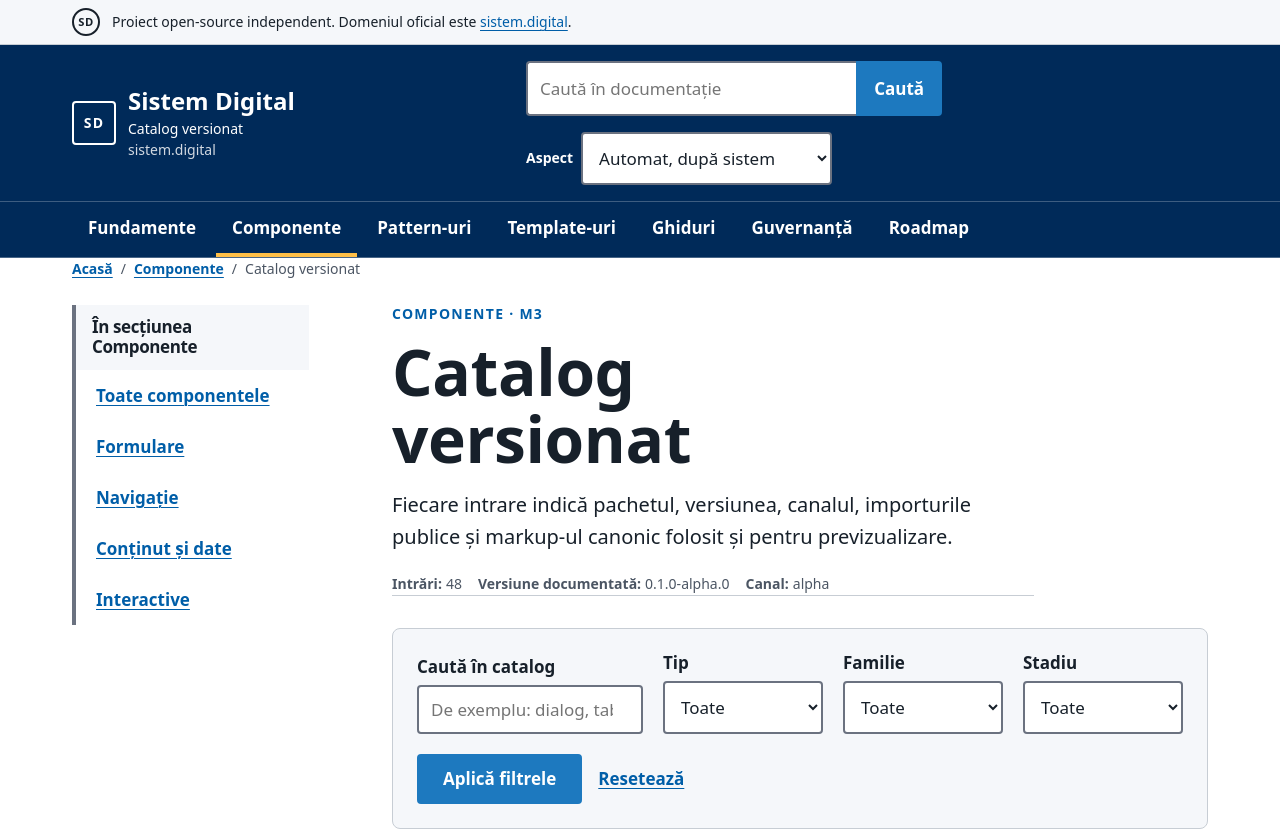
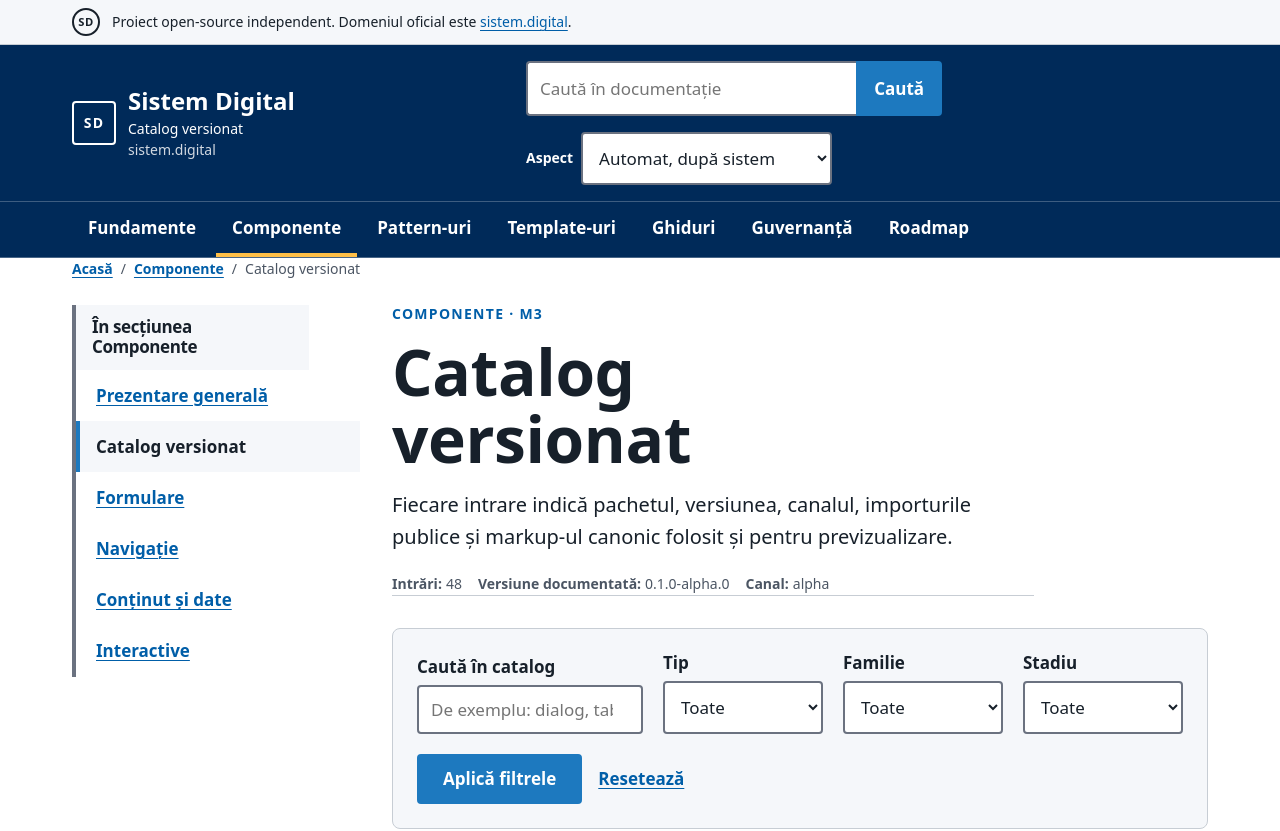
Before and after one commit to ciprian-rus/sistem.digital, a Next.js app in the folder apps/website/: page /componente/catalog in a window 1280 px wide. Shown: the top 831 px of the page. Built offline with nearby package versions, Linux system fonts and the light colour scheme.

Commit message:
feat(catalog): index versioned catalog in site map

```diff
--- a/apps/website/src/content/site-map.ts
+++ b/apps/website/src/content/site-map.ts
@@ -1,5 +1,10 @@
 export type SiteSectionId =
-  'foundations' | 'components' | 'patterns' | 'templates' | 'guides' | 'governance';
+  | 'foundations'
+  | 'components'
+  | 'patterns'
+  | 'templates'
+  | 'guides'
+  | 'governance';
 
 export type SitePageStatus = 'available' | 'planned';
 
@@ -49,9 +54,17 @@ export const siteSections: readonly SiteSection[] = [
       {
         href: '/componente',
         title: 'Catalogul componentelor',
-        navigationLabel: 'Toate componentele',
+        navigationLabel: 'Prezentare generală',
         description: 'Inventarul familiilor de componente disponibile în versiunea alpha.',
-        keywords: ['componente', 'catalog', 'html', 'css', 'javascript', 'alpha'],
+        keywords: ['componente', 'familii', 'html', 'css', 'javascript', 'alpha'],
+        status: 'available',
+      },
+      {
+        href: '/componente/catalog',
+        title: 'Catalog versionat',
+        navigationLabel: 'Catalog versionat',
+        description: 'Toate fundamentele și componentele cu versiune, importuri, preview și cod.',
+        keywords: ['catalog', 'versiune', 'api', 'importuri', 'preview', 'changelog'],
         status: 'available',
       },
       {
```
